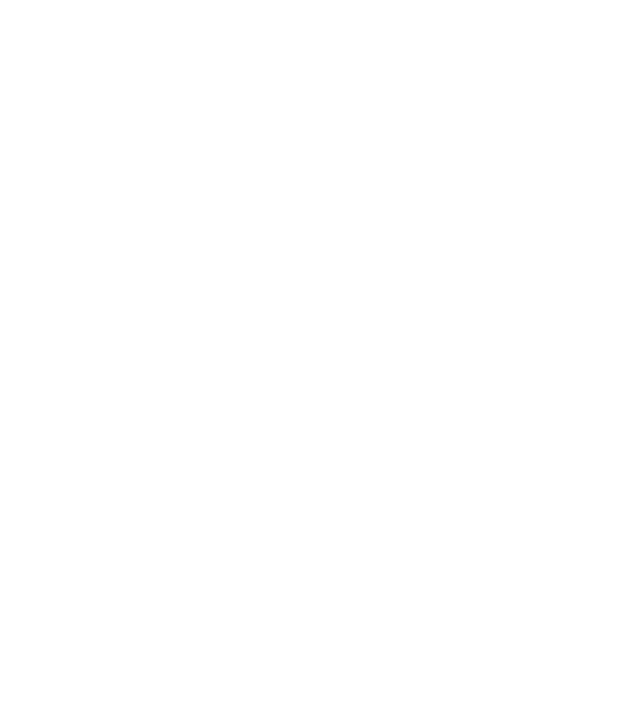
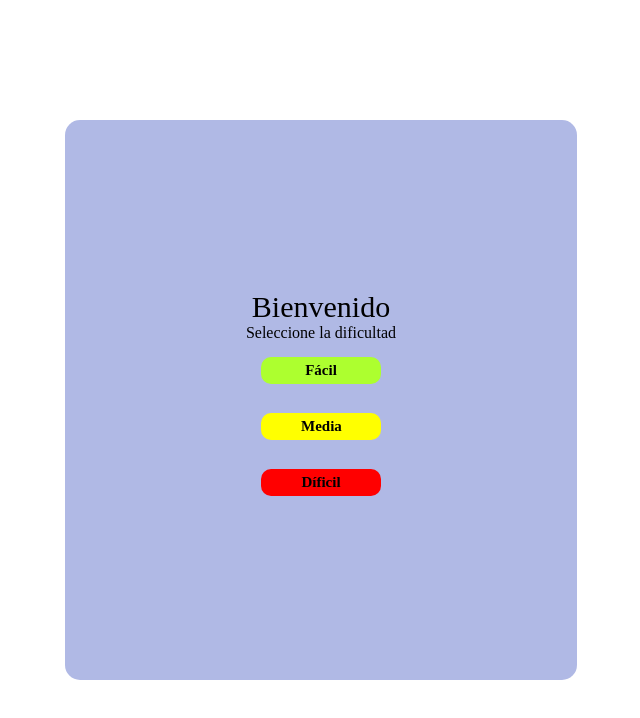
Before and after one commit to J-Alz/proyecto-gamificacion, a Vue app: page /difficulty in a window 1280 px wide. Before the commit this address had no page. Shown: the top 718 px of the page, without its empty margins (319-959 px from the left). Built offline with nearby package versions, Linux system fonts and the light colour scheme.

Commit message:
add view difficulty

```diff
--- a/src/main.js
+++ b/src/main.js
@@ -2,11 +2,17 @@
 
 import { createApp } from 'vue'
 import App from './App.vue'
-import router from './router/router.js'
+import router from './router.js'
 import store from './store'
 
 const app = createApp(App)
 
+const nameSave = localStorage.getItem('name')
+const difficultySave = localStorage.getItem('difficulty')
+
+if(nameSave){store.commit('changeName',nameSave)}
+if(difficultySave){store.commit('changeDifficulty',difficultySave)}
+
 app.use(router)
 app.use(store)
 app.mount('#app')
--- a/src/router/router.js
+++ b/src/router.js
@@ -1,6 +1,6 @@
 import { createRouter, createWebHistory } from 'vue-router'
 
-import Home from '../views/Home.vue'
+import Login from './views/Login.vue'
 
 const router = createRouter({
   history: createWebHistory(import.meta.env.BASE_URL),
@@ -8,12 +8,17 @@
     {
       path:"/",
       name:"home",
-      component: Home,
+      component: Login,
+    },
+    {
+      path:"/difficulty",
+      name:"difficulty",
+      component:()=> import("./views/Difficulty.vue")
     },
     {
       path:"/board",
       name:"board",
-      component:() => import("../views/Board.vue")
+      component:() => import("./views/Board.vue")
     }
   ]
 })
--- a/src/store.js
+++ b/src/store.js
@@ -4,13 +4,18 @@
   state(){
     return{
       name:'',
-      difficulty:'',
+      difficulty: 0,
 
     }
   },
   mutations:{
     changeName(state, newName){
       state.name = newName;
+      localStorage.setItem('name',newName);
+    },
+    changeDifficulty(state,newDifficulty){
+      state.difficulty = newDifficulty;
+      localStorage.setItem('difficulty',newDifficulty)
     }
   },
   actions:{
--- /dev/null
+++ b/src/views/Difficulty.vue
@@ -0,0 +1,96 @@
+<script>
+import { mapState, mapMutations } from 'vuex'
+import { RouterLink } from 'vue-router';
+export default{
+  data(){
+    return{
+    }
+  },
+  methods:{
+    ...mapMutations(['changeDifficulty']),
+    easyDifficulty(){
+      this.changeDifficulty(0);
+      console.log('probado');
+    },
+    mediumDifficulty(){
+      this.changeDifficulty(1);
+      console.log('probado');
+    },
+    hardDifficulty(){
+      this.changeDifficulty(2);
+      console.log('probado');
+    }
+  },
+  computed: mapState(['name'])
+}
+</script>
+<template>
+  <section class="content">
+    <article class="contentLogin">
+      <span class="title">Bienvenido </span>
+      <span><u>{{ name }}</u></span>
+      Seleccione la dificultad
+      <div class="contentBtn">
+        <RouterLink to="/board">
+          <button class="green" @click="easyDifficulty">Fácil</button>
+        </RouterLink>
+        <RouterLink to="/board">
+          <button class="yellow" @click="mediumDifficulty">Media</button>
+        </RouterLink>
+        <RouterLink to="/board">
+          <button class="red" @click="hardDifficulty">Díficil</button>
+        </RouterLink>
+      </div>
+    </article>
+  </section>
+</template>
+<style scoped>
+button:hover{
+  background-color: #FFE4C5;
+}
+.green{background-color: greenyellow;}
+.yellow{background-color: yellow;}
+.red{background-color: red;}
+button{
+  width: 120px;
+  cursor: pointer;
+  padding: 5px 40px;
+  border-radius: 10px;
+  border: 0;
+  background-color:  #D18466;
+  text-decoration: none;
+  font-size: 15px;
+  font-weight: bold;
+  font-family: 'Audiowide', cursive;
+}
+.contentBtn{
+  height: 30%;
+  display: flex;
+  flex-direction: column;
+  justify-content: space-around;
+}
+.title{
+  font-size: 30px;
+}
+.contentLogin{
+  display: flex;
+  flex-direction: column;
+  justify-content: center;
+  align-items: center;
+  width: 40%;
+  min-width: 280px;
+  height: 70%;
+  background-color: #5d6fca7c;
+  border-radius: 15px;
+}
+.content{
+  width: 100vw;
+  height: 100vh;
+  /*background-image: url('../assets/fondo.jpg');*/
+  font-family: 'Audiowide', cursive;
+  background-size: cover;
+  display: flex;
+  justify-content: center;
+  align-items: center;
+}
+</style>
--- a/src/views/Home.vue
+++ b/src/views/Login.vue
@@ -35,7 +35,7 @@
         <label>--- Nombre ---</label>
         <input type="text" v-model="inputValue" @input="checkInput">
         <span class="error" :hidden="inputSmall"><small>El nombre debe tener 5 caracteres</small></span>
-        <RouterLink class="btn" to="/board">
+        <RouterLink class="btn" to="/difficulty">
           <button :disabled="!hasInput" @click="actualizarNombre">Ingresar</button>
         </RouterLink>
       </form>
@@ -58,8 +58,6 @@
   border-radius: 10px;
   border: 0;
   background-color:  #D18466;
-}
-button{
   text-decoration: none;
   font-size: 15px;
   font-weight: bold;
```
